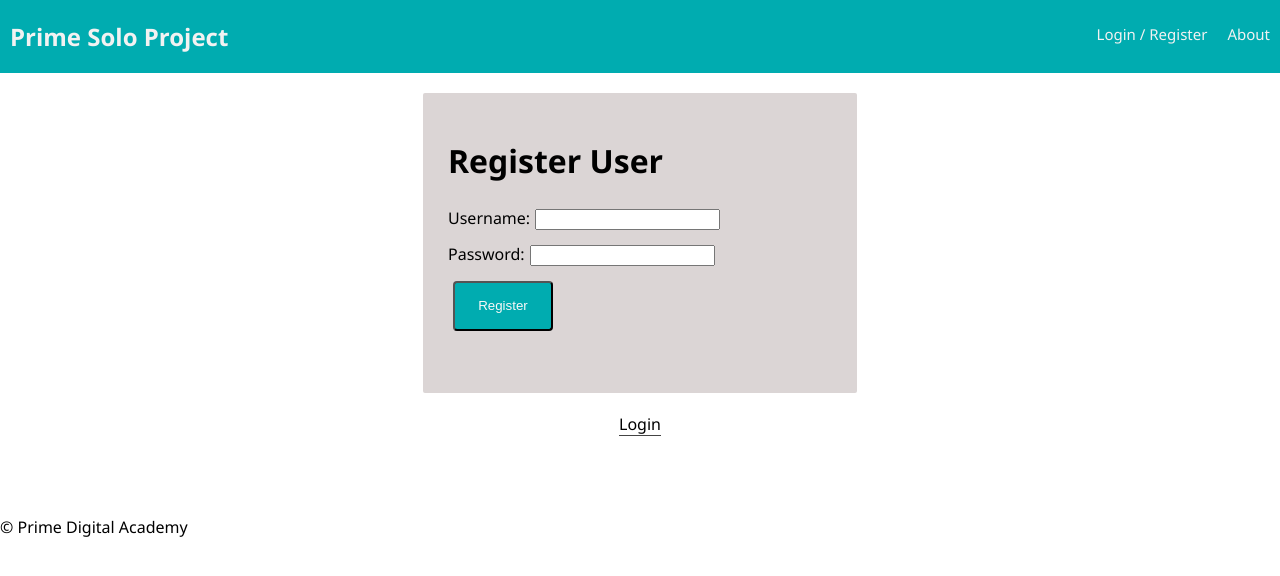
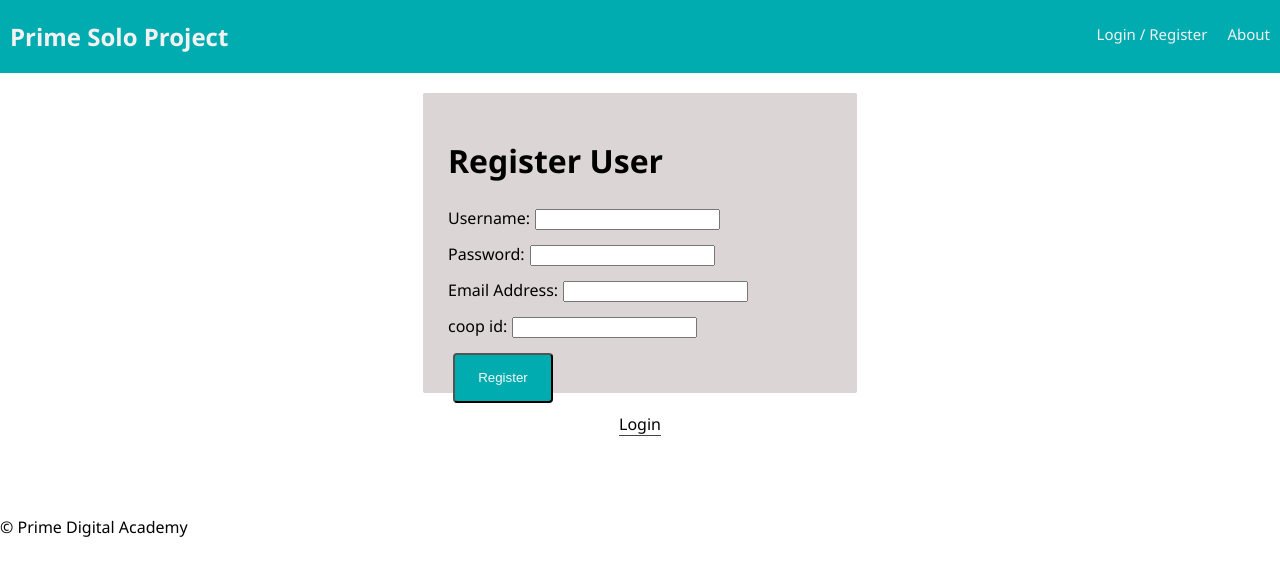
Before and after one commit to stefenmenzel/prime-solo-project-chickey-checker-5000, a React (Create React App) app: page /#/home in a window 1280 px wide. Both pictures are taken after a click on the button "Register". Shown: the top 576 px of the page. Built offline with nearby package versions, Linux system fonts and the light colour scheme; no server answers.

Commit message:
working on getting the database working properly. Currently working on registration

```diff
--- a/package.json
+++ b/package.json
@@ -1,14 +1,15 @@
 {
   "name": "prime-solo-project",
   "version": "0.1.0",
+  "proxy": "http://localhost:5000",
   "private": true,
-  "proxy": "http://localhost:5000",
   "dependencies": {
     "axios": "^0.18.0",
     "bcrypt": "^3.0.6",
     "cookie-session": "^2.0.0-beta.3",
     "dotenv": "^4.0.0",
     "express": "^4.16.4",
+    "material-ui": "^0.20.2",
     "passport": "^0.4.0",
     "passport-local": "^1.0.0",
     "pg": "^7.9.0",
@@ -21,7 +22,6 @@
     "redux": "^4.0.1",
     "redux-logger": "^3.0.6",
     "redux-saga": "^1.0.2"
-
   },
   "scripts": {
     "start": "node server/server.js",
@@ -32,7 +32,7 @@
     "eject": "react-scripts eject"
   },
   "devDependencies": {
-    "nodemon": "^1.18.10"
+    "nodemon": "^1.19.1"
   },
   "browserslist": [
     ">0.2%",
--- a/src/components/RegisterPage/RegisterPage.js
+++ b/src/components/RegisterPage/RegisterPage.js
@@ -5,6 +5,9 @@ class RegisterPage extends Component {
   state = {
     username: '',
     password: '',
+    email: '',
+    coop: '',
+
   };
 
   registerUser = (event) => {
@@ -16,6 +19,8 @@ class RegisterPage extends Component {
         payload: {
           username: this.state.username,
           password: this.state.password,
+          email: this.state.email,
+          coop: this.state.coop
         },
       });
     } else {
@@ -30,7 +35,7 @@ class RegisterPage extends Component {
   }
 
   render() {
-    return (
+    return(
       <div>
         {this.props.errors.registrationMessage && (
           <h2
@@ -65,6 +70,28 @@ class RegisterPage extends Component {
             </label>
           </div>
           <div>
+            <label htmlFor="email address">
+              Email Address:
+              <input
+                type="email"
+                name="email"
+                value={this.state.email}
+                onChange={this.handleInputChangeFor('email')}
+              />
+            </label>
+          </div>
+          <div>
+            <label htmlFor="coop">
+              coop id:
+              <input
+                type="text"
+                name="coop"
+                value={this.state.coop}
+                onChange={this.handleInputChangeFor('coop')}
+              />
+            </label>
+          </div>
+          <div>
             <input
               className="register"
               type="submit"
```
Also changed, not shown: 2 other files (tests, documents, lock files or other folders).
